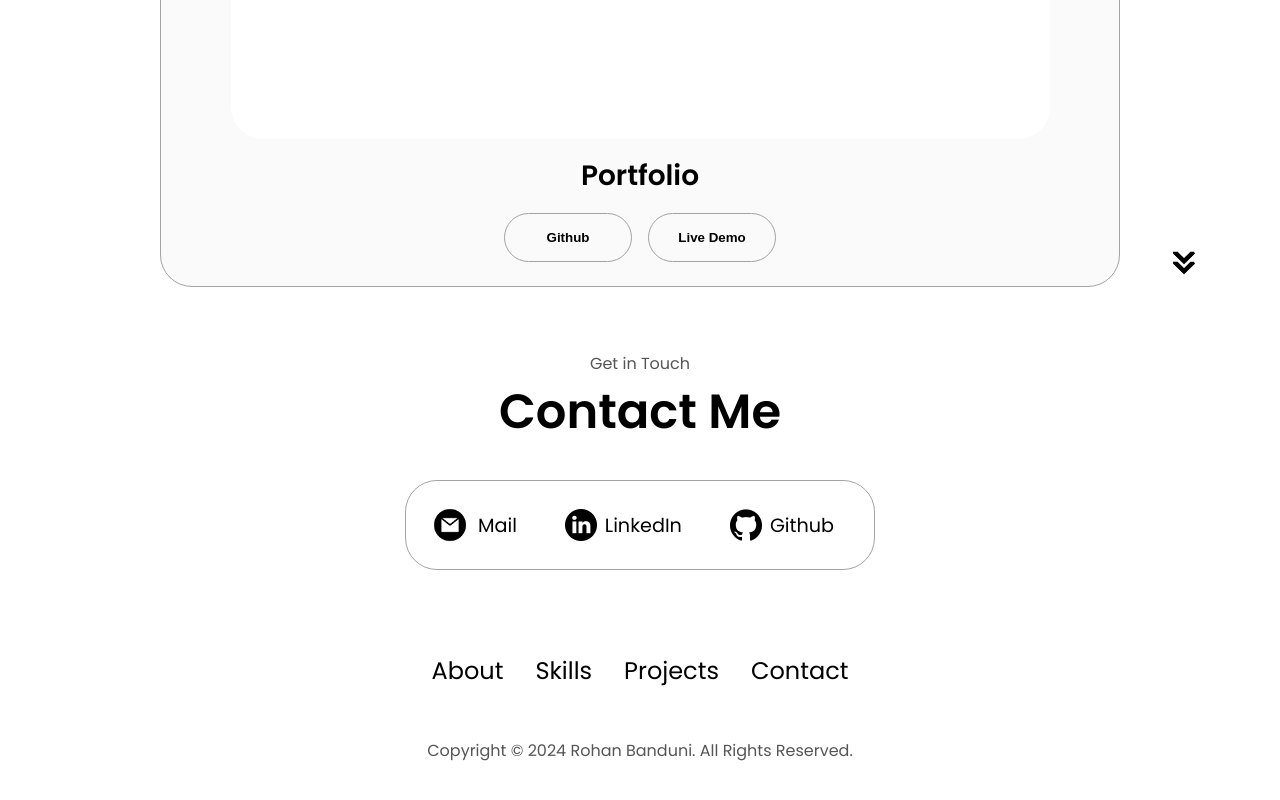
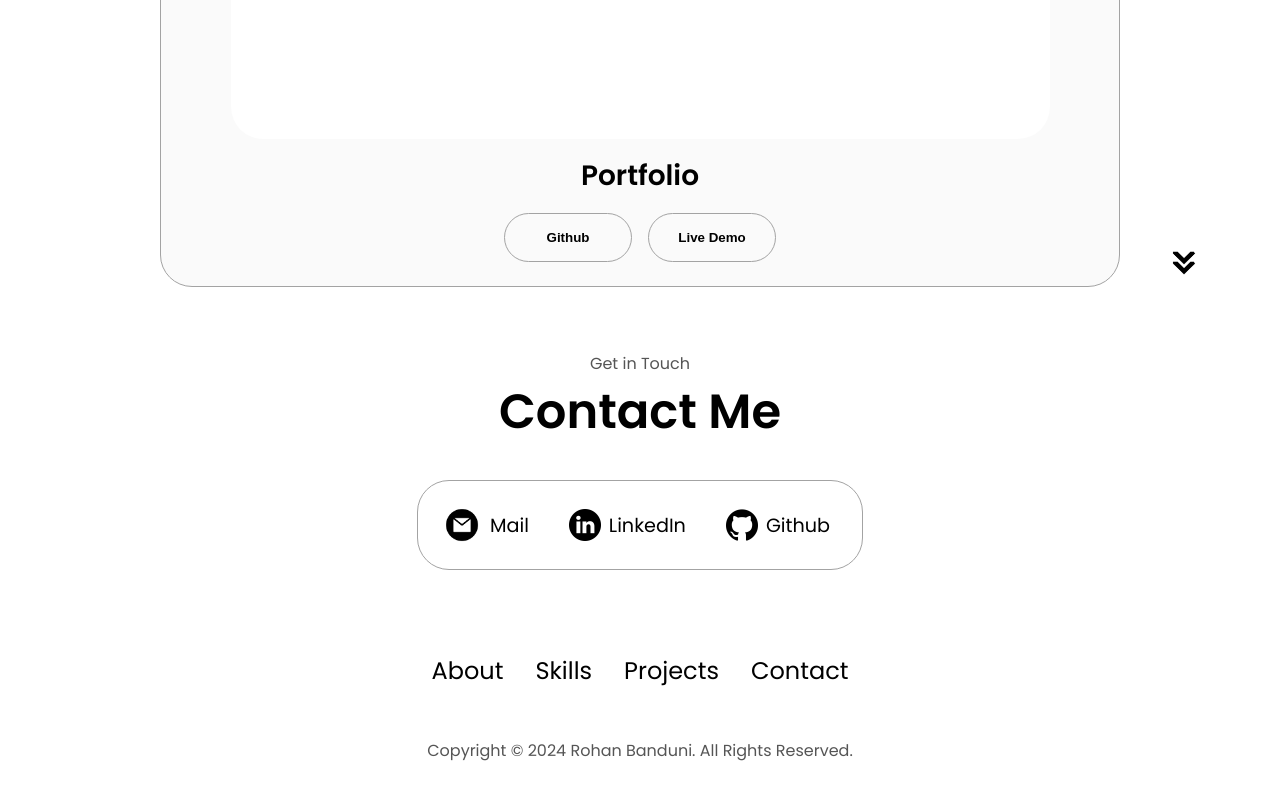
Before and after one commit to rohanbanduni/rohanbanduni.github.io, a plain HTML site: page index.html in a window 1280 px wide. Shown: the part 4724-5524 px from the top of the page. Drawn offline with Linux system fonts and the light colour scheme.

Commit message:
Update style.css

```diff
--- a/style.css
+++ b/style.css
@@ -406,7 +406,7 @@ article .icon {
   justify-content: center;
   gap: 0.5rem;
   margin: 1rem;
-  padding-right: 1rem;
+  padding-right: 0.5rem;
 
 }
 
```
